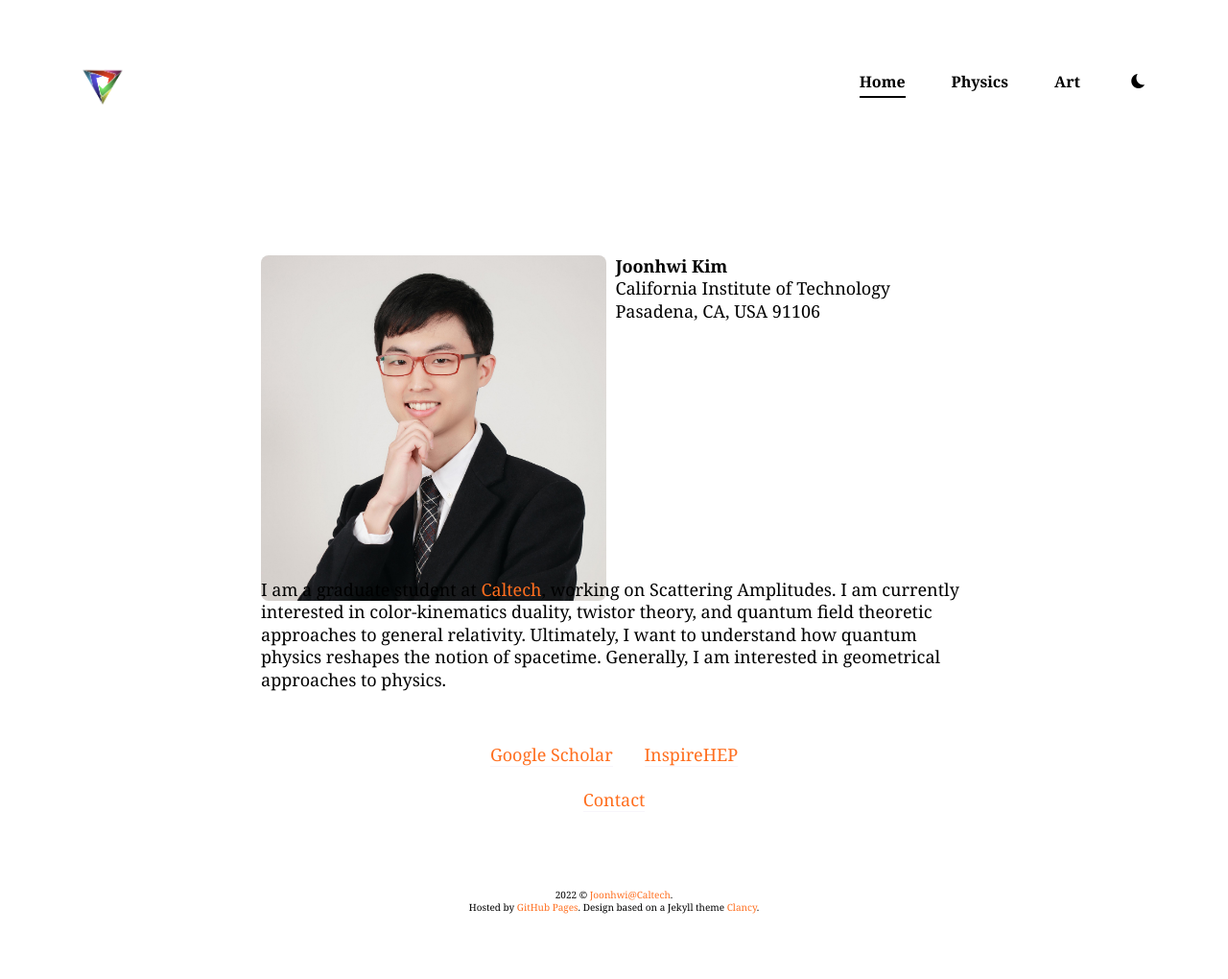
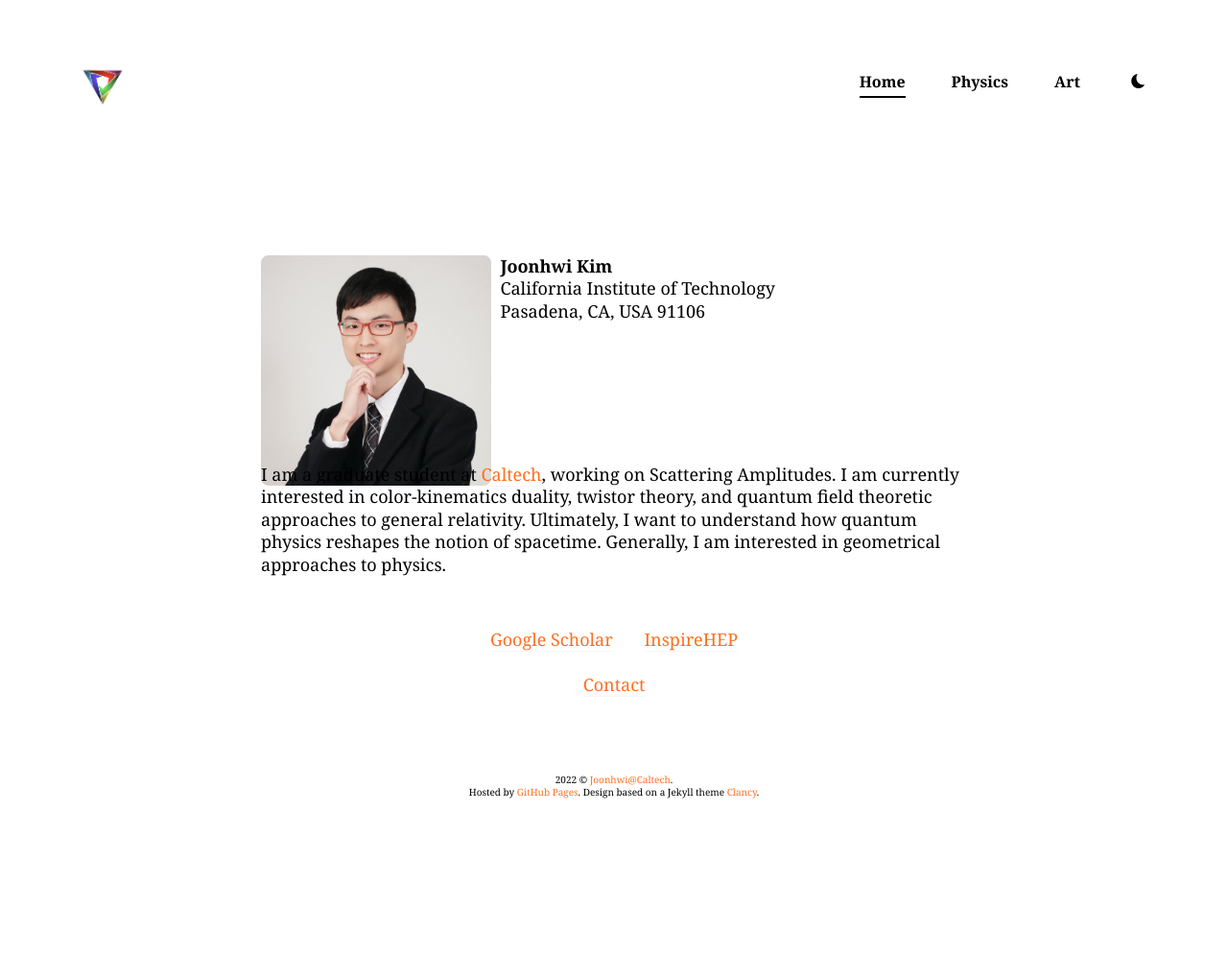
Before and after one commit to Joonhwi/joonhwi.github.io, a Jekyll site: the page built from index.md, in a window 1280 px wide. Shown: the whole page at 96% size. Built offline with Jekyll 4.4.1, drawn with Linux system fonts in a browser that asks for light colours; nearby versions of some CDN libraries; our own code applies the rules of GitHub Pages for plain Markdown files; after the commit the page ends 900 px from its top, so only the background shows below that.

Commit message:
Update index.md

```diff
--- a/index.md
+++ b/index.md
@@ -1,6 +1,6 @@
 <div class="container">
   <div style="float:left">
-    <img src="/images/amiti22-8a-square-med.jpg" style="max-height:360px">
+    <img src="/images/amiti22-8a-square-med.jpg" style="max-height:240px">
     &nbsp;
     <hr style="visibility:hidden">
   </div>
```
